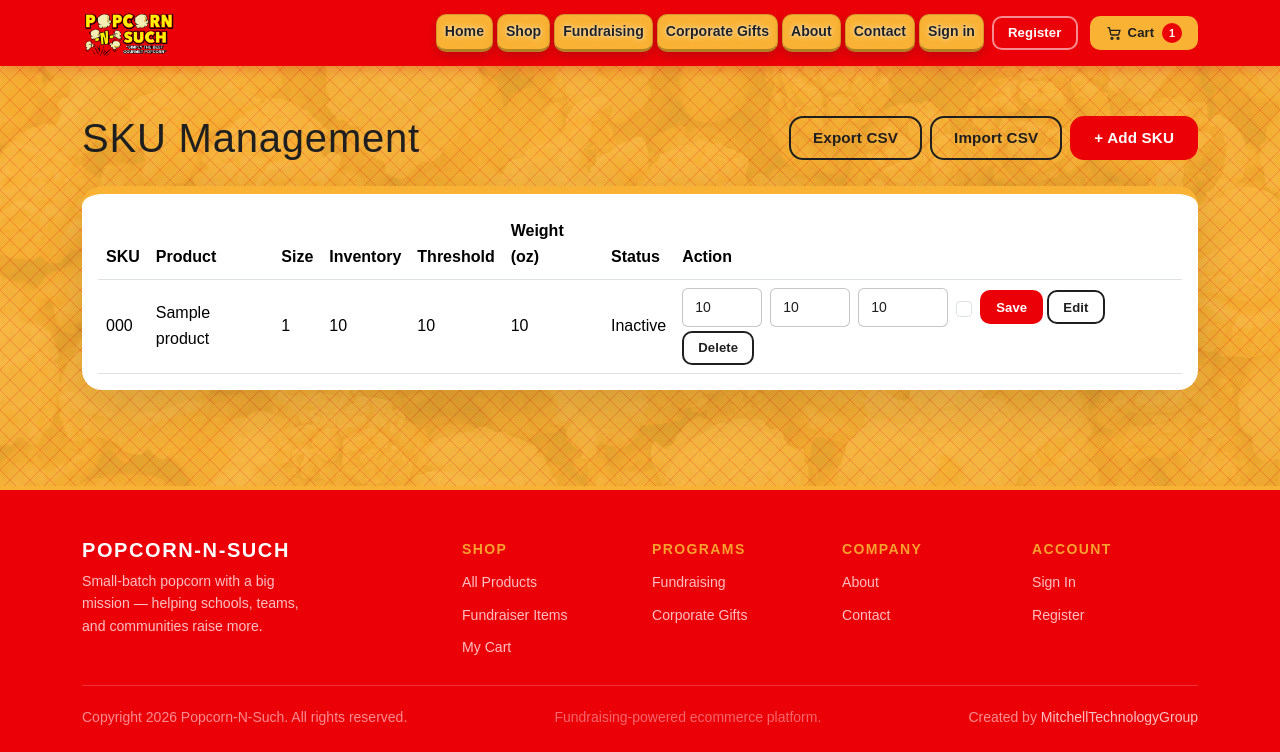
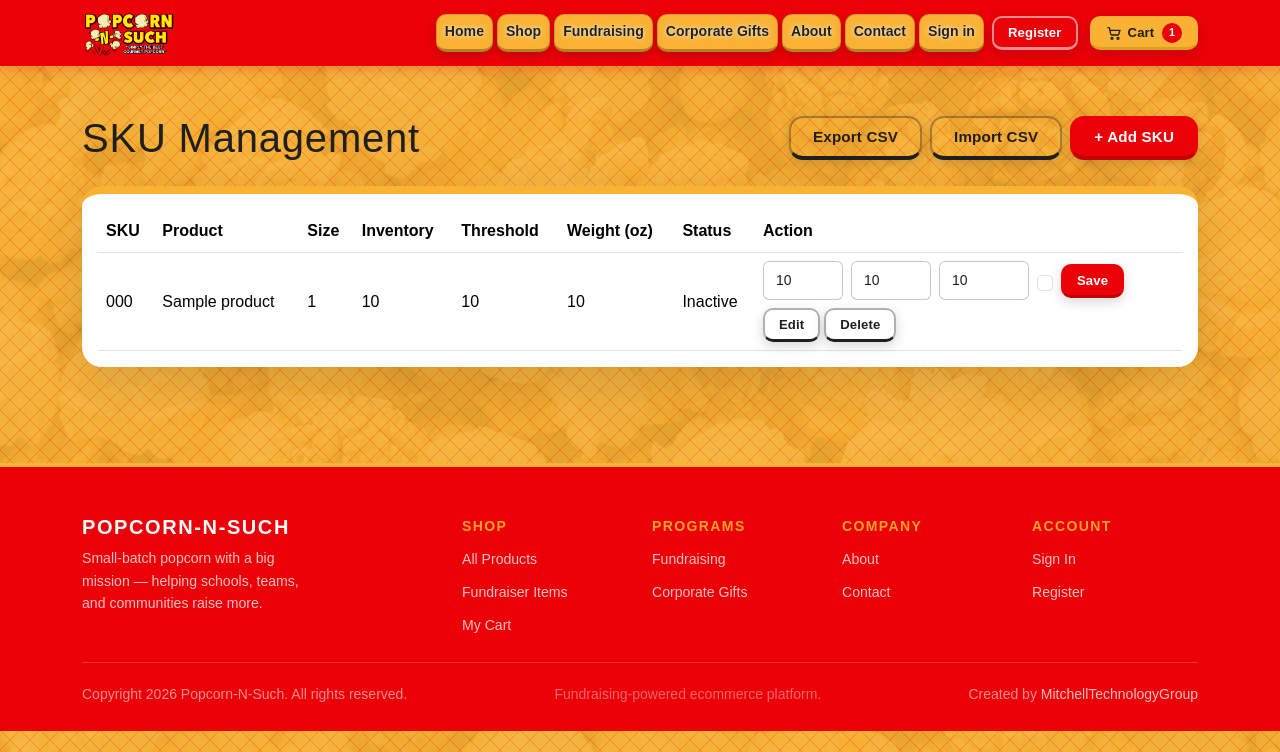
Before and after one commit to jeuanimo/popcorn-n-such, a Django app: template templates/products/sku_management.html in a window 1280 px wide. Shown: the top 752 px of the page. Run offline with Django 5.2, Linux system fonts and the light colour scheme; the template is opened without the code that fills it: most values are stand-ins (such as "Sample title", 1, 10 or a date in 2020); parts of the project's set-up code (start-up, migrations or seed data) failed here and were passed over.

Commit message:
style: 3D raised buttons sitewide + SKU table alignment fix
- theme.css: all .btn classes now have persistent box-shadow + thick bottom border = 3D raised look matching the nav pill style
  - .btn: border-bottom-width:4px, box-shadow always visible, hover lifts (translateY -2px), active presses (translateY +2px, border-bottom shrinks to 2px)
  - .btn-sm: border-bottom-width:3px
  - .btn-lg: border-bottom-width:5px
  - .btn-brand: border-bottom-color: popcorn-red-dk for darker bottom step
  - .btn-gold: border-bottom-color: butter-gold-dk for darker bottom step
  - .btn-outline-dark: lighter side borders, darkest bottom for 3D step
  - .btn-danger/.btn-outline-danger: consistent 3D treatment
- sku_management.html: action column now stacks quick-edit form (top) + Edit|Delete buttons (bottom row) so buttons align cleanly

```diff
--- a/static/css/theme.css
+++ b/static/css/theme.css
@@ -166,20 +166,27 @@ a:hover { color: var(--popcorn-red-dk); }
   font-weight: 700;
   border-radius: 14px;
   border: 2px solid transparent;
+  border-bottom-width: 4px;             /* Thicker bottom edge = 3D lift */
+  box-shadow: 0 4px 12px rgba(31,31,31,.18); /* Always raised */
   cursor: pointer;
   display: inline-flex;
   align-items: center;
   justify-content: center;
   gap: .4rem;
   letter-spacing: .01em;
-  transition: filter .15s, box-shadow .15s, background .15s, transform .08s;
+  transition: filter .15s, box-shadow .15s, background .15s, transform .1s, border-bottom-width .08s;
   line-height: 1;
   white-space: nowrap;
 }
-.btn:active { transform: translateY(1px); }
 .btn:hover,
 .btn:focus {
-  box-shadow: var(--btn-hover-glow);
+  transform: translateY(-2px);
+  box-shadow: 0 7px 18px rgba(31,31,31,.22);
+}
+.btn:active {
+  transform: translateY(2px);
+  border-bottom-width: 2px;
+  box-shadow: 0 1px 4px rgba(31,31,31,.1);
 }
 
 /* Small variant keeps the radius but scales down */
@@ -188,6 +195,7 @@ a:hover { color: var(--popcorn-red-dk); }
   padding: 0 14px;
   font-size: .82rem;
   border-radius: 10px;
+  border-bottom-width: 3px;
 }
 
 /* Large variant */
@@ -196,29 +204,32 @@ a:hover { color: var(--popcorn-red-dk); }
   padding: 0 30px;
   font-size: 1.05rem;
   border-radius: 16px;
+  border-bottom-width: 5px;
 }
 
 .btn-brand {
   background: var(--popcorn-red);
   color: #fff;
   border-color: var(--popcorn-red);
+  border-bottom-color: var(--popcorn-red-dk); /* Darker bottom step = 3D */
 }
 .btn-brand:hover, .btn-brand:focus {
   filter: brightness(1.08);
   color: #fff;
-  box-shadow: var(--btn-hover-glow), 0 4px 14px rgba(214,40,40,.35);
+  box-shadow: 0 7px 18px rgba(214,40,40,.38);
 }
 
 .btn-gold {
   background: var(--butter-gold);
   color: var(--kettle-black);
   border-color: var(--butter-gold);
+  border-bottom-color: var(--butter-gold-dk); /* Darker bottom step = 3D */
   font-weight: 700;
 }
 .btn-gold:hover, .btn-gold:focus {
   filter: brightness(1.07);
   color: var(--kettle-black);
-  box-shadow: var(--btn-hover-glow), 0 4px 14px rgba(249,178,51,.4);
+  box-shadow: 0 7px 18px rgba(249,178,51,.45);
 }
 
 .cart-link {
@@ -426,12 +437,13 @@ a:hover { color: var(--popcorn-red-dk); }
 .btn-outline-dark {
   background: transparent;
   color: var(--kettle-black);
-  border-color: var(--kettle-black);
+  border-color: rgba(31,31,31,.35);       /* Lighter on sides */
+  border-bottom-color: var(--kettle-black); /* Darkest bottom = 3D step */
 }
 .btn-outline-dark:hover, .btn-outline-dark:focus {
   background: rgba(31,31,31,.06);
   color: var(--kettle-black);
-  box-shadow: var(--btn-hover-glow);
+  box-shadow: 0 7px 18px rgba(31,31,31,.2);
 }
 
 .btn-outline-secondary {
@@ -450,21 +462,23 @@ a:hover { color: var(--popcorn-red-dk); }
   background: var(--popcorn-red-dk);
   color: #fff;
   border-color: var(--popcorn-red-dk);
+  border-bottom-color: #8f0004; /* Deepest red for 3D step */
 }
 .btn-danger:hover, .btn-danger:focus {
   filter: brightness(1.1);
   color: #fff;
-  box-shadow: var(--btn-hover-glow), 0 4px 14px rgba(194,0,6,.35);
+  box-shadow: 0 7px 18px rgba(194,0,6,.38);
 }
 .btn-outline-danger {
   background: transparent;
   color: var(--popcorn-red-dk);
-  border-color: var(--popcorn-red-dk);
+  border-color: rgba(194,0,6,.45);
+  border-bottom-color: var(--popcorn-red-dk);
 }
 .btn-outline-danger:hover, .btn-outline-danger:focus {
   background: rgba(194,0,6,.07);
   color: var(--popcorn-red-dk);
-  box-shadow: var(--btn-hover-glow);
+  box-shadow: 0 7px 18px rgba(194,0,6,.2);
 }
 
 .btn-outline-danger {
--- a/templates/products/sku_management.html
+++ b/templates/products/sku_management.html
@@ -41,10 +41,10 @@
                                 <td>{{ sku.weight_ounces }}</td>
                                 <td>{{ sku.is_active|yesno:"Active,Inactive" }}</td>
                                 <td>
-                                    <div class="d-flex gap-1 flex-wrap align-items-center">
+                                    <div class="d-flex flex-column gap-2">
                                     <form method="post"
                                           action="{% url 'products:sku-update' sku.sku_code %}"
-                                          class="d-flex gap-2 align-items-center">
+                                          class="d-flex gap-2 align-items-center flex-wrap">
                                         {% csrf_token %}
                                         <input type="number"
                                                name="inventory_quantity"
@@ -72,12 +72,14 @@
                                                {% if sku.is_active %}checked{% endif %} />
                                         <button class="btn btn-sm btn-brand" type="submit">Save</button>
                                     </form>
+                                    <div class="d-flex gap-1">
                                     <a href="{% url 'products:sku-edit' sku.pk %}" class="btn btn-sm btn-outline-dark">Edit</a>
                                     <form method="post" action="{% url 'products:sku-delete' sku.pk %}"
                                           onsubmit="return confirm('Delete SKU {{ sku.sku_code }}? This cannot be undone.');">
                                         {% csrf_token %}
                                         <button type="submit" class="btn btn-sm btn-outline-dark">Delete</button>
                                     </form>
+                                    </div>
                                     </div>
                                 </td>
                             </tr>
```
